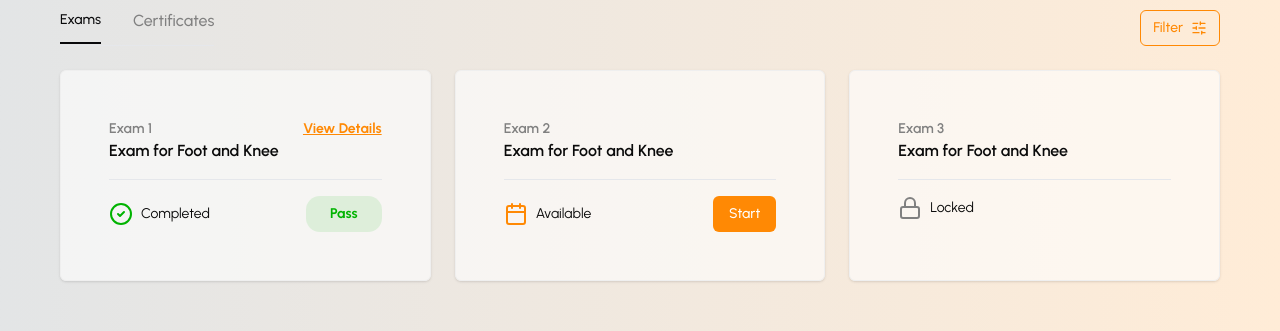
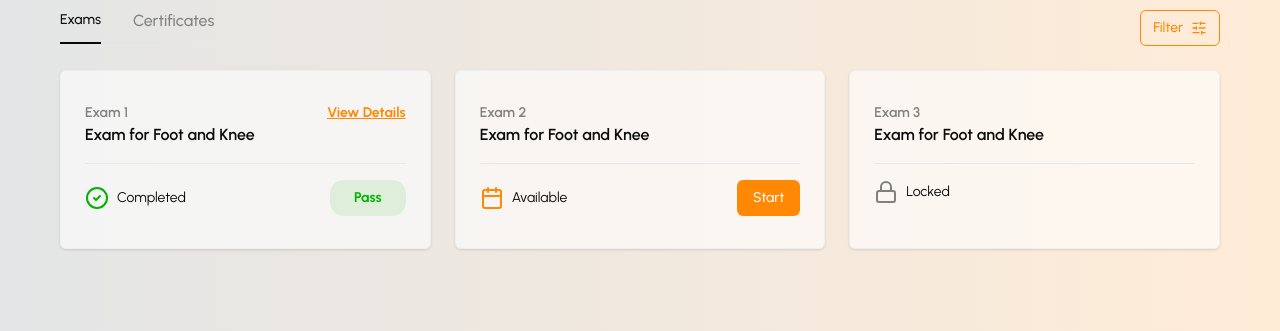
Before and after one commit to Xyvin-Technologies-Pvt-Ltd/IAO-Belgium-Frontend, a React (Vite) app: page /student/assessment in a window 1280 px wide. Shown: the part 129-460 px from the top of the page. Built offline with nearby package versions, Linux system fonts and the light colour scheme; no server answers.

Commit message:
style: update exam card padding

```diff
--- a/src/components/student/ActionCard.jsx
+++ b/src/components/student/ActionCard.jsx
@@ -30,7 +30,7 @@ const ActionCard = ({
   const config = STATUS_CONFIG[status];
 
   return (
-    <Card className="bg-white/60 rounded-[6px] border border-[#EFEFEF] p-6">
+    <Card className="bg-white/60 rounded-[6px] border border-[#EFEFEF]">
       <CardContent className="p-6 space-y-4 ">
         <div className="flex items-start justify-between">
           <div>
```
